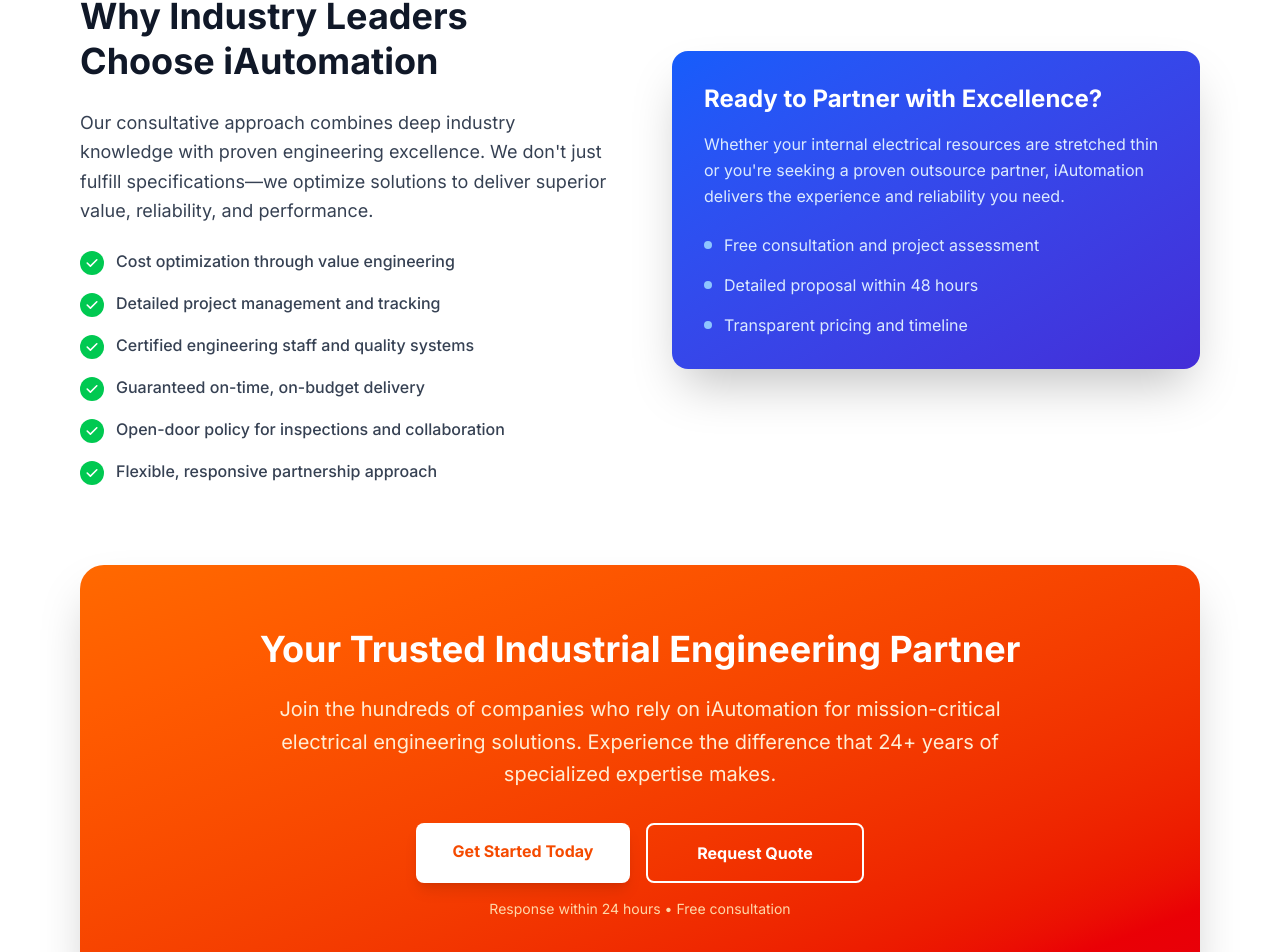
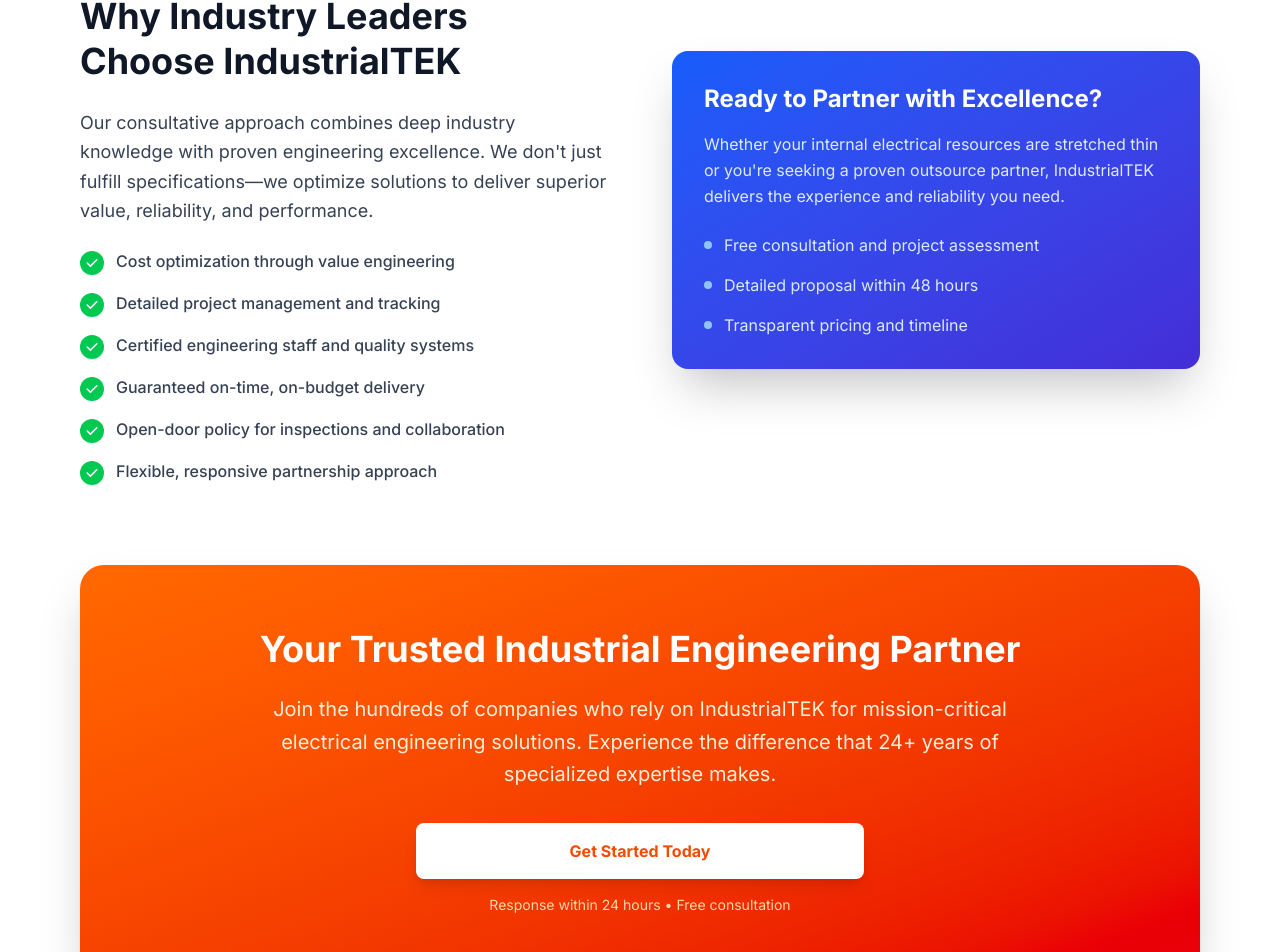
Before and after one commit to Ranjit174/Chapter1, a Next.js app: page /about-us in a window 1280 px wide. Shown: the part 3714-4666 px from the top of the page. Built offline with nearby package versions, Linux system fonts and the light colour scheme.

Commit message:
Merged remote repository

```diff
--- a/src/app/about-us/page.tsx
+++ b/src/app/about-us/page.tsx
@@ -283,7 +283,7 @@
                 The IndustrialTEK Advantage
               </div>
               <h2 className="text-4xl font-bold text-gray-900 leading-tight">
-                Why Industry Leaders Choose iAutomation
+                Why Industry Leaders Choose IndustrialTEK
               </h2>
               <p className="text-lg text-gray-700 leading-relaxed">
                 Our consultative approach combines deep industry knowledge with proven engineering excellence. We don&apos;t just fulfill specifications—we optimize solutions to deliver superior value, reliability, and performance.
@@ -311,7 +311,7 @@
             <div className="bg-gradient-to-br from-blue-600 to-indigo-700 text-white p-8 rounded-2xl shadow-2xl">
               <h3 className="text-2xl font-bold mb-4">Ready to Partner with Excellence?</h3>
               <p className="text-blue-100 mb-6 leading-relaxed">
-                Whether your internal electrical resources are stretched thin or you&apos;re seeking a proven outsource partner, iAutomation delivers the experience and reliability you need.
+                Whether your internal electrical resources are stretched thin or you&apos;re seeking a proven outsource partner, IndustrialTEK delivers the experience and reliability you need.
               </p>
               <div className="space-y-4">
                 <div className="flex items-center space-x-3">
@@ -334,7 +334,7 @@
           <div className="bg-gradient-to-br from-orange-500 to-red-600 text-white rounded-3xl p-12 lg:p-16 text-center shadow-2xl">
             <h2 className="text-4xl font-bold mb-6">Your Trusted Industrial Engineering Partner</h2>
             <p className="text-xl max-w-3xl mx-auto mb-8 text-orange-100 leading-relaxed">
-              Join the hundreds of companies who rely on iAutomation for mission-critical electrical engineering solutions. Experience the difference that 24+ years of specialized expertise makes.
+              Join the hundreds of companies who rely on IndustrialTEK for mission-critical electrical engineering solutions. Experience the difference that 24+ years of specialized expertise makes.
             </p>
             <div className="flex flex-col sm:flex-row justify-center gap-4 max-w-md mx-auto">
               <Link
@@ -342,12 +342,6 @@
                 className="bg-white text-orange-600 px-8 py-4 rounded-lg font-bold hover:bg-gray-100 transition-all duration-300 shadow-lg hover:shadow-xl transform hover:-translate-y-1 flex-1 text-center"
               >
                 Get Started Today
-              </Link>
-              <Link
-                href="/quote"
-                className="border-2 border-white text-white px-8 py-4 rounded-lg font-bold hover:bg-white hover:text-orange-600 transition-all duration-300 flex-1 text-center"
-              >
-                Request Quote
               </Link>
             </div>
             <p className="text-orange-200 text-sm mt-4">
--- a/src/app/customer-experiences/page.tsx
+++ b/src/app/customer-experiences/page.tsx
@@ -1,5 +1,6 @@
 import React from 'react';
 import type { Metadata } from 'next';
+import Link from 'next/link';
 
 export const metadata: Metadata = {
   title: "Customer Success Stories | IndustrialTEK Automation Solutions",
@@ -210,12 +211,9 @@
           </div>
 
           <div className="flex flex-col sm:flex-row gap-4 justify-center items-center">
-            <button className="bg-blue-600 hover:bg-blue-700 text-white px-8 py-4 rounded-xl font-bold text-lg transition-colors shadow-lg">
+            <Link href="/contact-us" className="bg-blue-600 hover:bg-blue-700 text-white px-8 py-4 rounded-xl font-bold text-lg transition-colors shadow-lg">
               Schedule Consultation
-            </button>
-            <button className="bg-transparent border-2 border-slate-600 hover:border-slate-500 text-white px-8 py-4 rounded-xl font-bold text-lg transition-colors">
-              Download Case Studies
-            </button>
+            </Link>
           </div>
 
           <div className="mt-8 pt-8 border-t border-slate-800 text-slate-400">
@@ -237,7 +235,7 @@
                 </svg>
               </div>
               <div className="font-bold text-slate-900 text-lg">Proven Expertise</div>
-              <div className="text-slate-600">Over 10 years specializing in industrial automation solutions</div>
+              <div className="text-slate-600">Over 8+ years specializing in industrial automation solutions</div>
             </div>
             <div className="space-y-4">
               <div className="w-16 h-16 bg-slate-100 rounded-2xl flex items-center justify-center mx-auto">
--- a/src/app/engineering-services/page.tsx
+++ b/src/app/engineering-services/page.tsx
@@ -58,7 +58,7 @@
   const capabilities = [
     { title: "Custom Integration", desc: "Tailored solutions for unique industrial requirements" },
     { title: "AutoCAD Electrical", desc: "Precision design and comprehensive documentation" },
-    { title: "PLC Programming", desc: "Allen-Bradley certified expertise and implementation" },
+    { title: "PLC Programming", desc: "Certified expertise and implementation" },
     { title: "Project Management", desc: "Dedicated support throughout project lifecycle" },
     { title: "Quality Assurance", desc: "Comprehensive validation and verification processes" },
     { title: "Technical Support", desc: "Ongoing maintenance and troubleshooting services" }
--- a/src/app/iot/page.tsx
+++ b/src/app/iot/page.tsx
@@ -71,9 +71,6 @@
           <div className="flex flex-col sm:flex-row gap-4 justify-center">
             <a href="/contact-us" className="inline-block bg-red-600 text-white px-8 py-4 rounded-lg font-semibold text-lg shadow-lg hover:bg-red-700 transition-all">
               Start Your IIoT Project
-            </a>
-            <a href="/case-studies" className="inline-block border-2 border-white text-white px-8 py-4 rounded-lg font-semibold text-lg hover:bg-white hover:text-red-600 transition-all">
-              See Our Success Stories
             </a>
           </div>
         </div>
@@ -194,12 +191,6 @@
             >
               Request a Free Consultation
             </a>
-            <a
-              href="/case-studies"
-              className="inline-block border-2 border-white text-white px-10 py-4 rounded-lg font-bold text-lg hover:bg-white hover:text-red-600 transition-all"
-            >
-              View IIoT Case Studies
-            </a>
           </div>
         </div>
       </section>
--- a/src/components/CallToAction.tsx
+++ b/src/components/CallToAction.tsx
@@ -8,7 +8,7 @@
           Ready to Start Your Project?
         </h2>
         <p className="text-slate-300 mb-8 max-w-2xl mx-auto">
-          Let&apos;s discuss your specific needs and how Industrial Tek can deliver the reliable, high-quality control panels your operations depend on.
+          Let&apos;s discuss your specific needs and how IndustrialTek can deliver the reliable, high-quality control panels depending on your operations.
         </p>
         <Link href="/contact-us" className="bg-amber-500 text-slate-900 px-8 py-3 rounded-md hover:bg-amber-400 font-bold transition-colors duration-300 shadow-lg">
           Request a Free Quote
--- a/src/components/Testimonials.tsx
+++ b/src/components/Testimonials.tsx
@@ -18,7 +18,7 @@
               Your Control Panels Must Be Safe and Dependable
             </h2>
             <p className="text-lg text-slate-600 mb-8">
-              At iAutomation, we build partnerships on a foundation of honesty and integrity. As a UL 508A listed and ISO 9000 compliant panel shop, you can have peace of mind that your investment will contribute to your company&apos;s long-term success.
+              At IndustrialTek, we build partnerships on a foundation of honesty and integrity you can have peace of mind that your investment will contribute to your company&apos;s long-term success.
             </p>
             <div className="grid grid-cols-1 sm:grid-cols-3 gap-4 mb-8">
               <div className="bg-slate-50 border border-slate-200 p-4 rounded-lg text-center">
@@ -35,7 +35,7 @@
               </div>
             </div>
             <Link href="/about-us" className="bg-blue-600 text-white px-8 py-3 rounded-md hover:bg-blue-700 font-bold transition-colors duration-300">
-              About iAutomation
+              About IndustrialTek
             </Link>
           </div>
           <div className="relative h-80 md:h-96">
```
